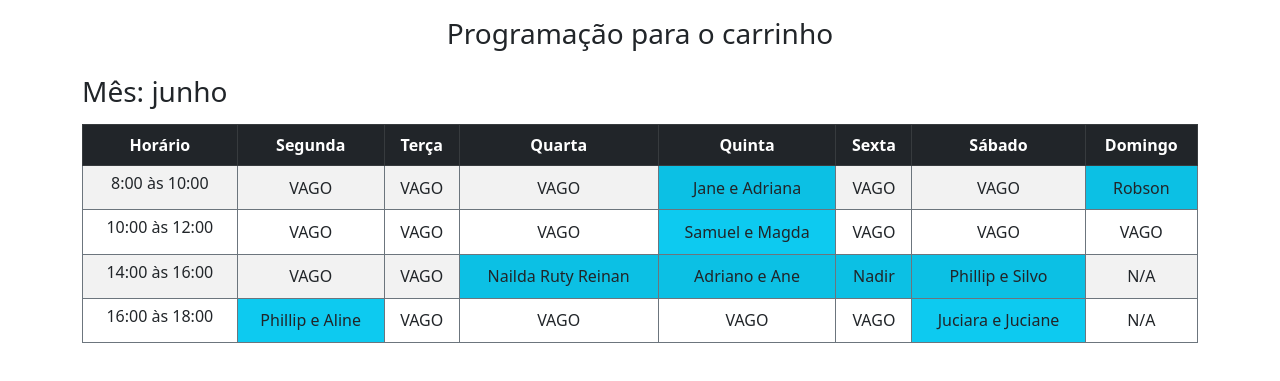
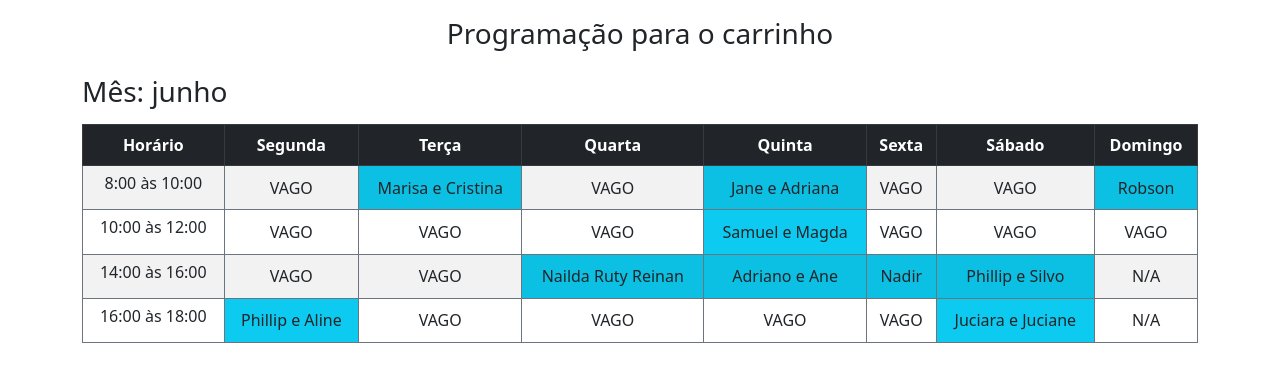
Before and after one commit to adrianoarch/testemunho-publico, a plain HTML site: page assets/months/carrinho.html in a window 1280 px wide. Shown: the part 63-444 px from the top of the page. Drawn offline with nearby package versions, Linux system fonts and the light colour scheme.

Commit message:
Adicionando novos nomes

```diff
--- a/assets/months/carrinho.html
+++ b/assets/months/carrinho.html
@@ -79,8 +79,8 @@
                                     <td id="segunda">
                                         VAGO
                                     </td>
-                                    <td id="terca">
-                                        VAGO
+                                    <td class="bg-info" id="terca">
+                                        Marisa e Cristina
                                     </td>
                                     <td id="quarta">
                                         VAGO
```
